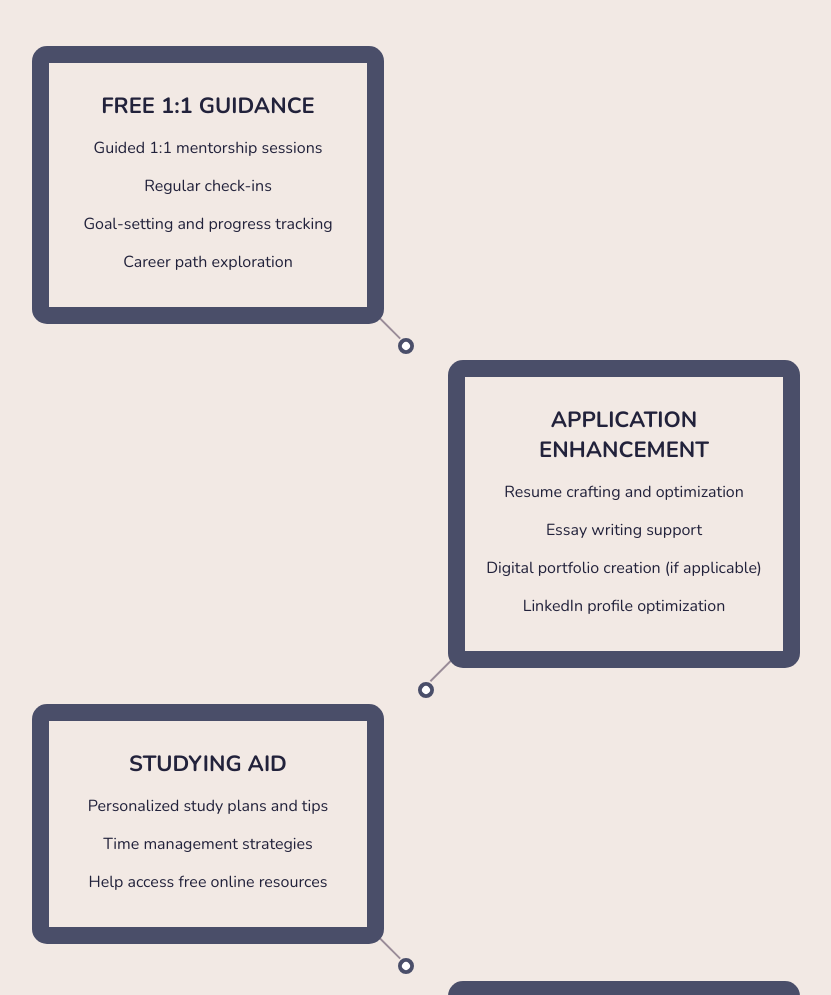
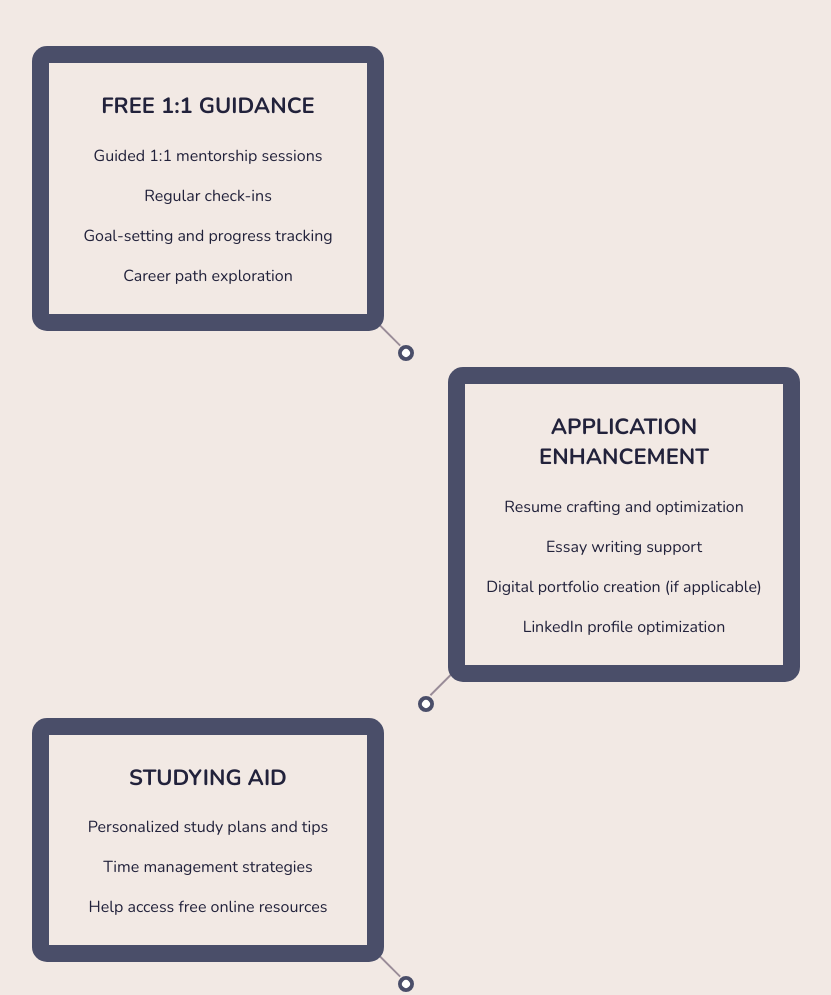
Before and after one commit to Ik301/FGLI, a plain HTML site: page Main-pages/mentor.html in a window 1280 px wide. Shown: the part 880-1875 px from the top of the page, without its empty margins (224-1055 px from the left). Drawn offline with nearby package versions, Linux system fonts and the light colour scheme.

Commit message:
Add files via upload

```diff
--- a/JS-CSS/style.css
+++ b/JS-CSS/style.css
@@ -366,3 +366,12 @@ nav {
 .timeline-container .timeline:last-child {
     padding-bottom: 5%;
 }
+
+.timeline-list {
+    line-height: 1.5;
+}
+
+.timeline-list p {
+    margin: 0;
+    padding: 0.5em 0;
+}
```
